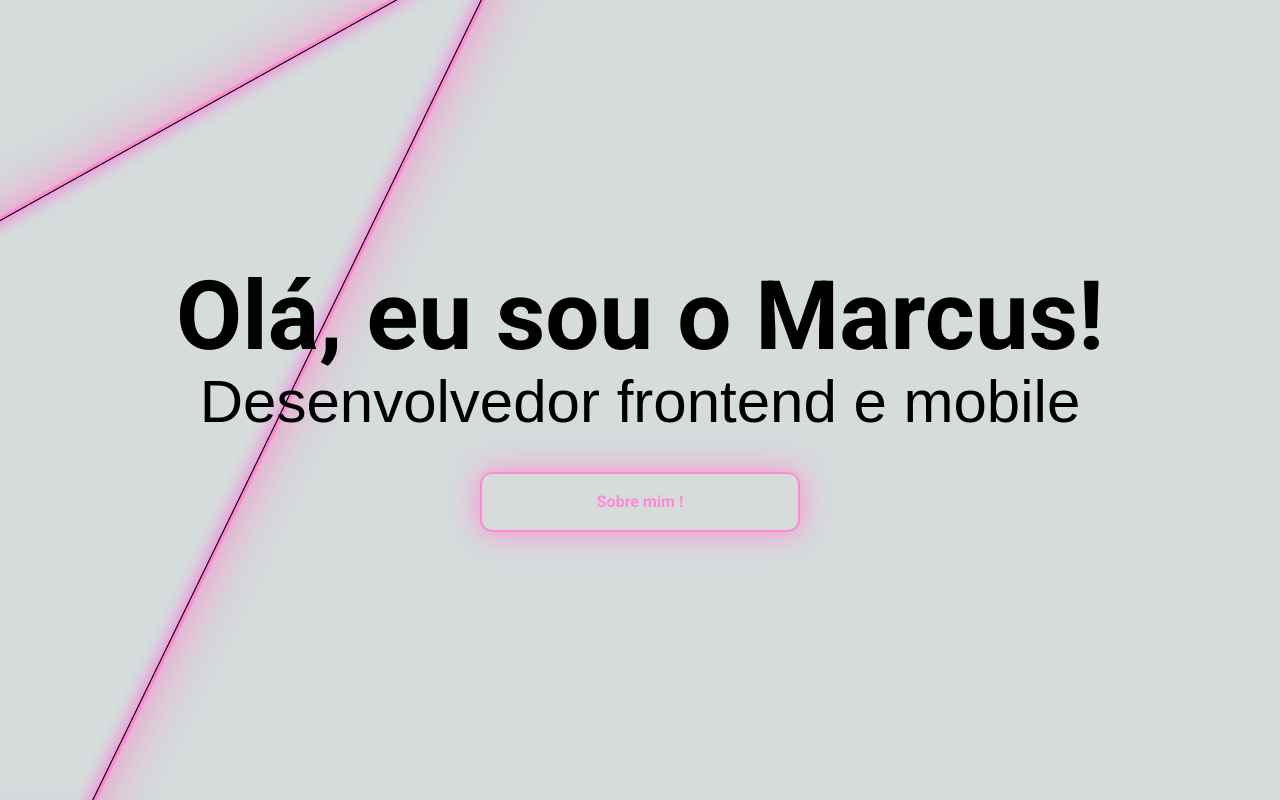
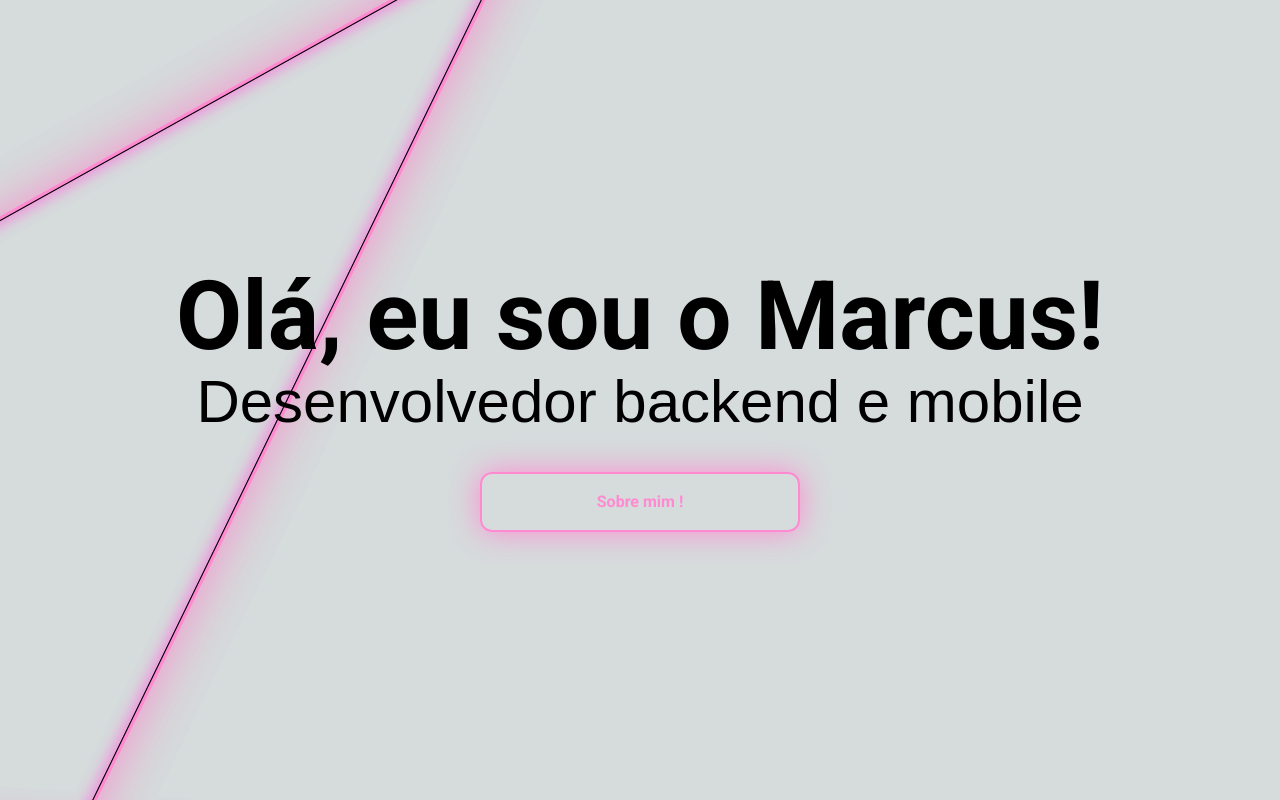
Before and after one commit to marcus-feitosa/portfolio, a Next.js app: page / in a window 1280 px wide. Built offline with nearby package versions, Linux system fonts and the light colour scheme; a web font is replaced by a local one.

Commit message:
Alteração página inicial

```diff
--- a/src/app/page.tsx
+++ b/src/app/page.tsx
@@ -10,7 +10,7 @@ export default function Home() {
 
     <div className="flex flex-col items-center justify-center h-screen gap-2">
       <h1 className='font-bold text-8xl'>Olá, eu sou o Marcus!</h1>
-      <h1 className={`${londrina.className} text-6xl`}>Desenvolvedor frontend e mobile</h1>
+      <h1 className={`${londrina.className} text-6xl`}>Desenvolvedor backend e mobile</h1>
           <Link href="/aboutme">
               <NeonButton type='button' text='Sobre mim   !'/>
           </Link>
```
